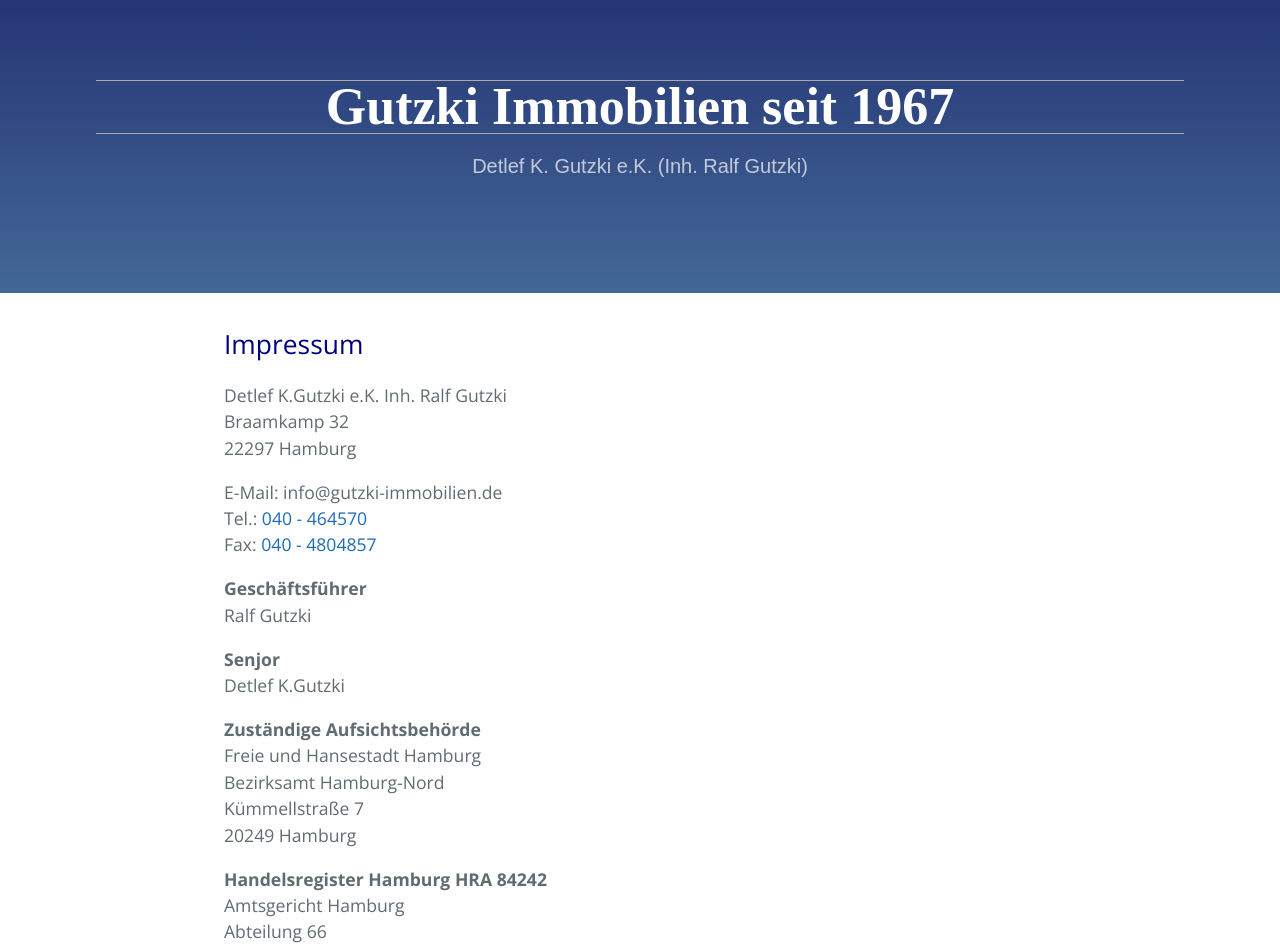
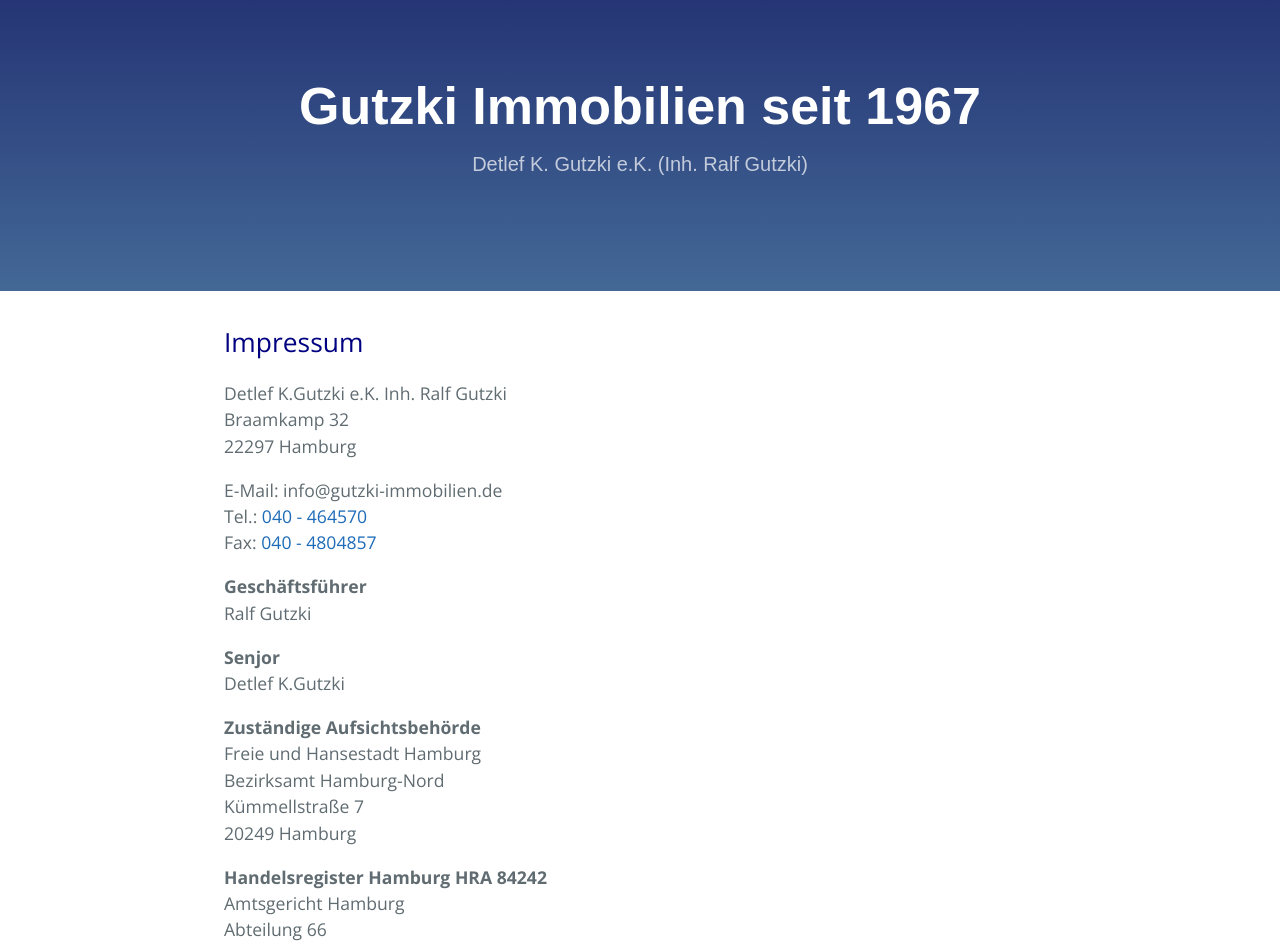
Before and after one commit to jackieGut/jackieGut.github.io, a Jekyll site: the page built from subpages/impressum.md, in a window 1280 px wide. Shown: the top 947 px of the page. Built offline with Jekyll 4.4.1, drawn with Linux system fonts in a browser that asks for light colours; our own code applies the rules of GitHub Pages for plain Markdown files.

Commit message:
Pretty project name

```diff
--- a/_sass/jekyll-theme-cayman.scss
+++ b/_sass/jekyll-theme-cayman.scss
@@ -127,10 +127,8 @@
 .project-name {
   margin-top: 0;
   margin-bottom: 0.1rem;
-  border-top: 1px solid #aaa;
-  border-bottom: 1px solid #aaa;
   line-height: 1em;
-  font-family: 'Quando', serif;
+  font-family: 'Quando', sans-serif;
   font-weight: bold;
 
   @include large {
```
